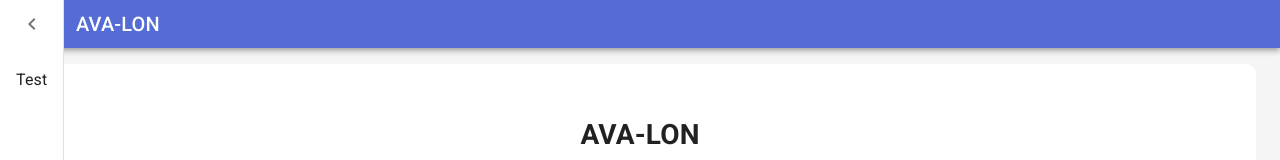
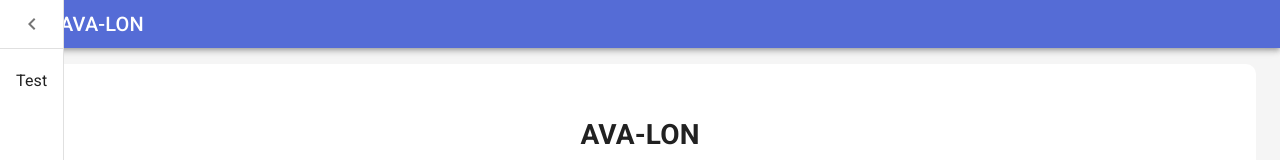
Before and after one commit to RoneyPasolini/ava-lon, a Next.js app: page / in a window 1280 px wide. Shown: the top 160 px of the page. Built offline with nearby package versions, Linux system fonts and the light colour scheme.

Commit message:
refactor: remove navigation functionality from TopBar

```diff
--- a/src/components/Layout/NavBar.tsx
+++ /dev/null
@@ -1,57 +0,0 @@
-import React, { useContext } from 'react'
-import { createStyles, makeStyles, Theme } from '@material-ui/core/styles'
-import AppBar from '@material-ui/core/AppBar'
-import Toolbar from '@material-ui/core/Toolbar'
-import Typography from '@material-ui/core/Typography'
-import IconButton from '@material-ui/core/IconButton'
-import MenuIcon from '@material-ui/icons/Menu'
-
-import NavMenu from './NavMenu'
-import { NavMenuContext, NavMenuProvider } from '../../contexts/NavMenuContext'
-
-const useStyles = makeStyles((theme: Theme) =>
-  createStyles({
-    root: {
-      flexGrow: 1,
-      marginBottom: '1rem'
-    },
-    menuButton: {
-      marginRight: theme.spacing(2)
-    }
-  })
-)
-
-function TopBar() {
-  const { openNavMenu } = useContext(NavMenuContext)
-  const classes = useStyles()
-
-  return (
-    <div className={classes.root}>
-      <AppBar position="static">
-        <Toolbar variant="dense">
-          <IconButton
-            edge="start"
-            className={classes.menuButton}
-            color="inherit"
-            aria-label="menu"
-            onClick={openNavMenu}
-          >
-            <MenuIcon />
-          </IconButton>
-          <Typography variant="h6" color="inherit">
-            AVA-LON
-          </Typography>
-        </Toolbar>
-      </AppBar>
-      <NavMenu navItems={['Test']} />
-    </div>
-  )
-}
-
-export default function NavBar() {
-  return (
-    <NavMenuProvider>
-      <TopBar />
-    </NavMenuProvider>
-  )
-}
--- a/src/components/Layout/PageLayout.tsx
+++ b/src/components/Layout/PageLayout.tsx
@@ -1,5 +1,5 @@
 import { Box, Container, makeStyles } from '@material-ui/core'
-import NavBar from './NavBar'
+import Navigation from '../Navigation/Navigation'
 
 const useStyles = makeStyles((theme) => ({
   content: {
@@ -21,7 +21,7 @@ export default function PageLayout({ children }: Props) {
 
   return (
     <>
-      <NavBar />
+      <Navigation />
       <Container>
         <Box className={classes.content}>{children}</Box>
       </Container>
--- /dev/null
+++ b/src/components/Layout/TopBar.tsx
@@ -0,0 +1,31 @@
+import { createStyles, makeStyles, Theme } from '@material-ui/core/styles'
+import { AppBar, Toolbar } from '@material-ui/core'
+import { ReactNode } from 'react'
+
+const useStyles = makeStyles((theme: Theme) =>
+  createStyles({
+    root: {
+      flexGrow: 1,
+      marginBottom: '1rem'
+    },
+    menuButton: {
+      marginRight: theme.spacing(2)
+    }
+  })
+)
+
+interface Props {
+  children: ReactNode
+}
+
+export default function TopBar({ children }: Props) {
+  const classes = useStyles()
+
+  return (
+    <div className={classes.root}>
+      <AppBar position="static">
+        <Toolbar variant="dense">{children}</Toolbar>
+      </AppBar>
+    </div>
+  )
+}
--- a/src/components/Layout/NavMenu.tsx
+++ b/src/components/Navigation/NavMenu.tsx
@@ -1,4 +1,5 @@
 import {
+  Divider,
   Drawer,
   IconButton,
   List,
@@ -14,14 +15,22 @@ interface Props {
   navItems: string[]
 }
 
+function CloseMenuButton() {
+  const { closeNavMenu } = useContext(NavMenuContext)
+  return (
+    <IconButton onClick={closeNavMenu}>
+      <ChevronLeftIcon />
+    </IconButton>
+  )
+}
+
 export default function NavMenu({ navItems }: Props) {
-  const { isOpen, closeNavMenu } = useContext(NavMenuContext)
+  const { isOpen } = useContext(NavMenuContext)
 
   return (
     <Drawer variant="persistent" anchor="left" open={isOpen}>
-      <IconButton onClick={closeNavMenu}>
-        <ChevronLeftIcon />
-      </IconButton>
+      <CloseMenuButton />
+      <Divider />
       <List>
         {navItems.map((text, index) => (
           <ListItem button key={text}>
--- /dev/null
+++ b/src/components/Navigation/Navigation.tsx
@@ -0,0 +1,20 @@
+import { Typography } from '@material-ui/core'
+
+import { NavMenuProvider } from '../../contexts/NavMenuContext'
+import TopBar from '../Layout/TopBar'
+import NavMenu from './NavMenu'
+import OpenMenuButton from './OpenMenuButton'
+
+export default function Navigation() {
+  return (
+    <NavMenuProvider>
+      <TopBar>
+        <OpenMenuButton />
+        <Typography variant="h6" color="inherit">
+          AVA-LON
+        </Typography>
+      </TopBar>
+      <NavMenu navItems={['Test']} />
+    </NavMenuProvider>
+  )
+}
--- /dev/null
+++ b/src/components/Navigation/OpenMenuButton.tsx
@@ -0,0 +1,19 @@
+import MenuIcon from '@material-ui/icons/Menu'
+import { IconButton } from '@material-ui/core'
+
+import React, { useContext } from 'react'
+import { NavMenuContext } from '../../contexts/NavMenuContext'
+
+export default function OpenMenuButton() {
+  const { openNavMenu } = useContext(NavMenuContext)
+  return (
+    <IconButton
+      edge="start"
+      color="inherit"
+      aria-label="menu"
+      onClick={openNavMenu}
+    >
+      <MenuIcon />
+    </IconButton>
+  )
+}
```
